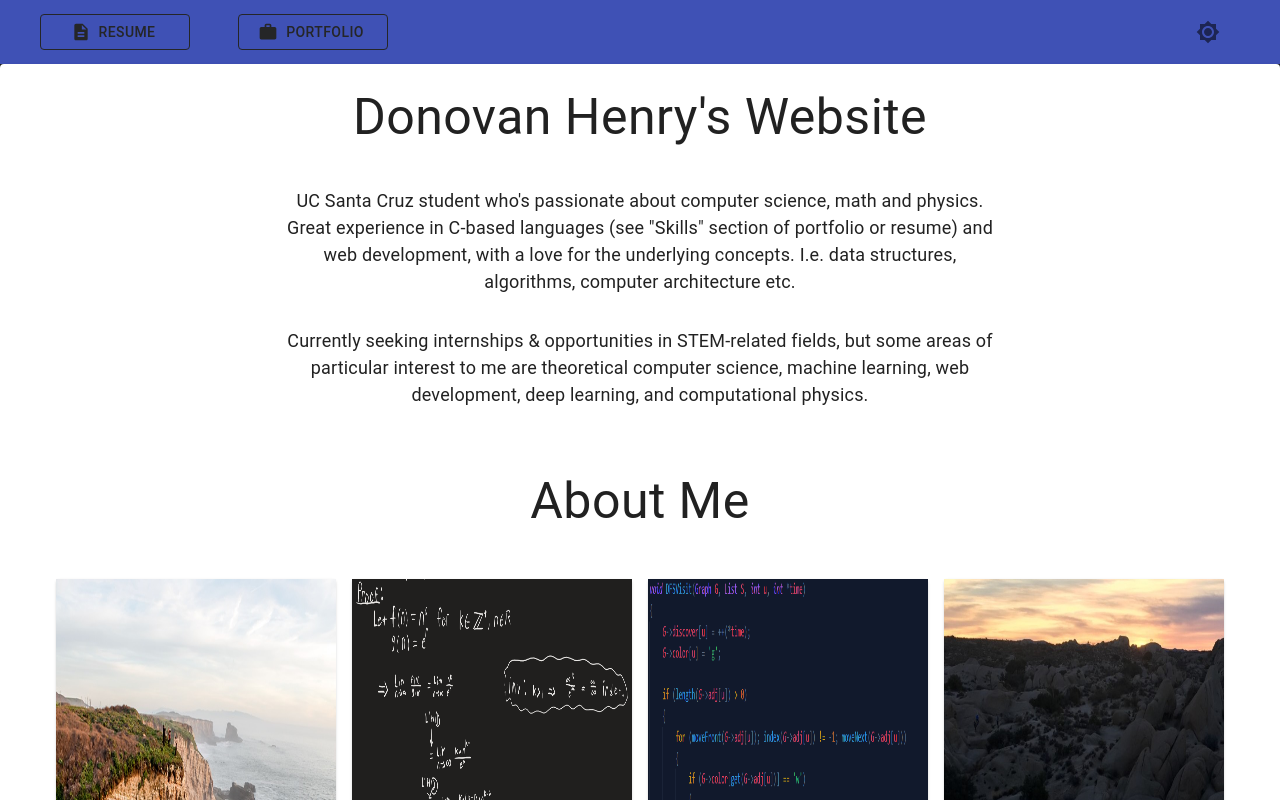
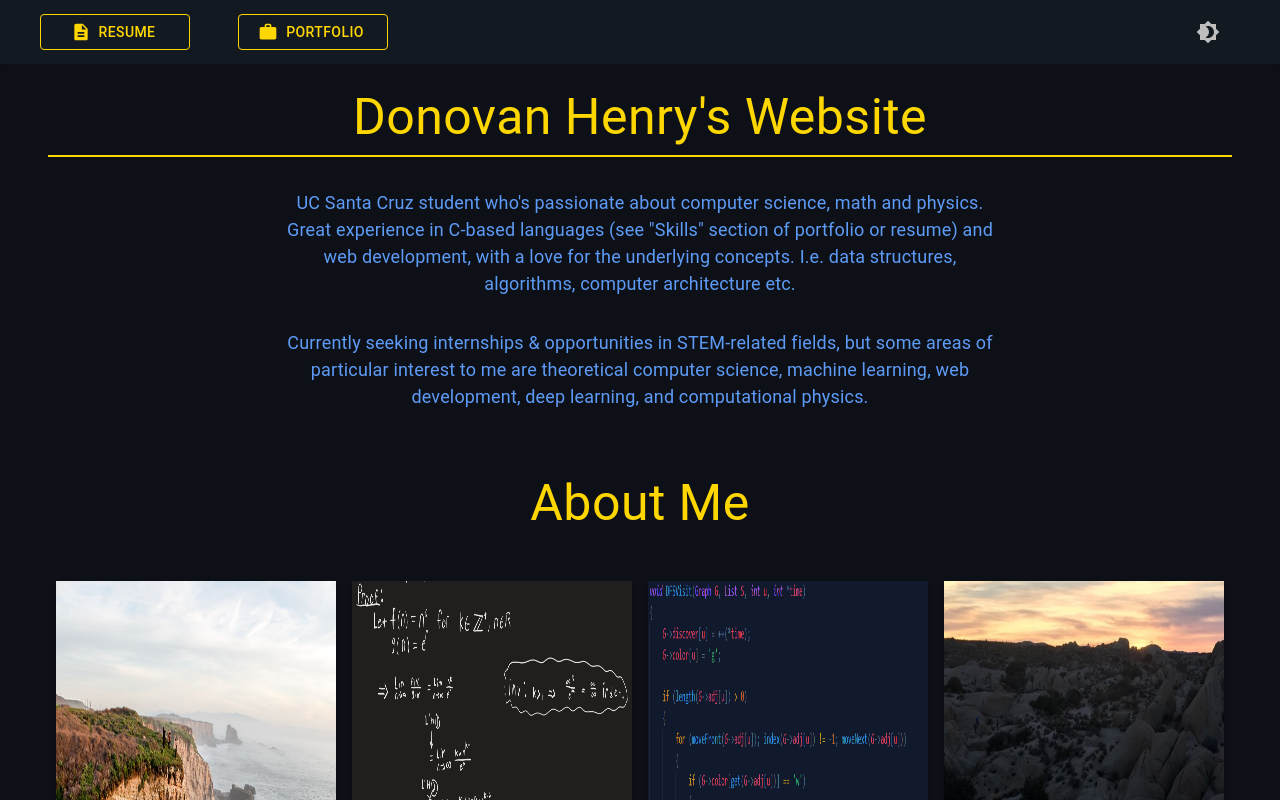
Before and after one commit to Donovanphenry/Donovanphenry, a React (Create React App) app: page / in a window 1280 px wide. Shown: the top 800 px of the page. Built offline with nearby package versions, Linux system fonts and the light colour scheme.

Commit message:
Better theme storage. Now just store whether or not dark as opposed to entire theme object

```diff
--- a/src/App.js
+++ b/src/App.js
@@ -28,14 +28,12 @@ const useStyles = makeStyles({
  */
 function App() {
   const classes = useStyles();
-  let appCol = JSON.parse(localStorage.getItem('AppColors') || '{}');
-  if (appCol == {})
-    appCol = AppColors.darkTheme
-    localStorage.setItem('AppColors', JSON.stringify(AppColors.darkTheme));
-  const [userTheme, setUserTheme] = React.useState(appCol);
+  const appCol = localStorage.getItem('AppColors') || 'dark';
+  const [userTheme, setUserTheme] = React.useState(appCol == 'dark' ? AppColors.darkTheme : AppColors.lightTheme);
 
   React.useEffect(() => {
-    localStorage.setItem('AppColors', JSON.stringify(userTheme));
+    // console.log('AppColors: ', userTheme);
+    localStorage.setItem('AppColors', userTheme == AppColors.darkTheme ? 'dark' : 'light');
   }, [userTheme])
 
   return (
```
